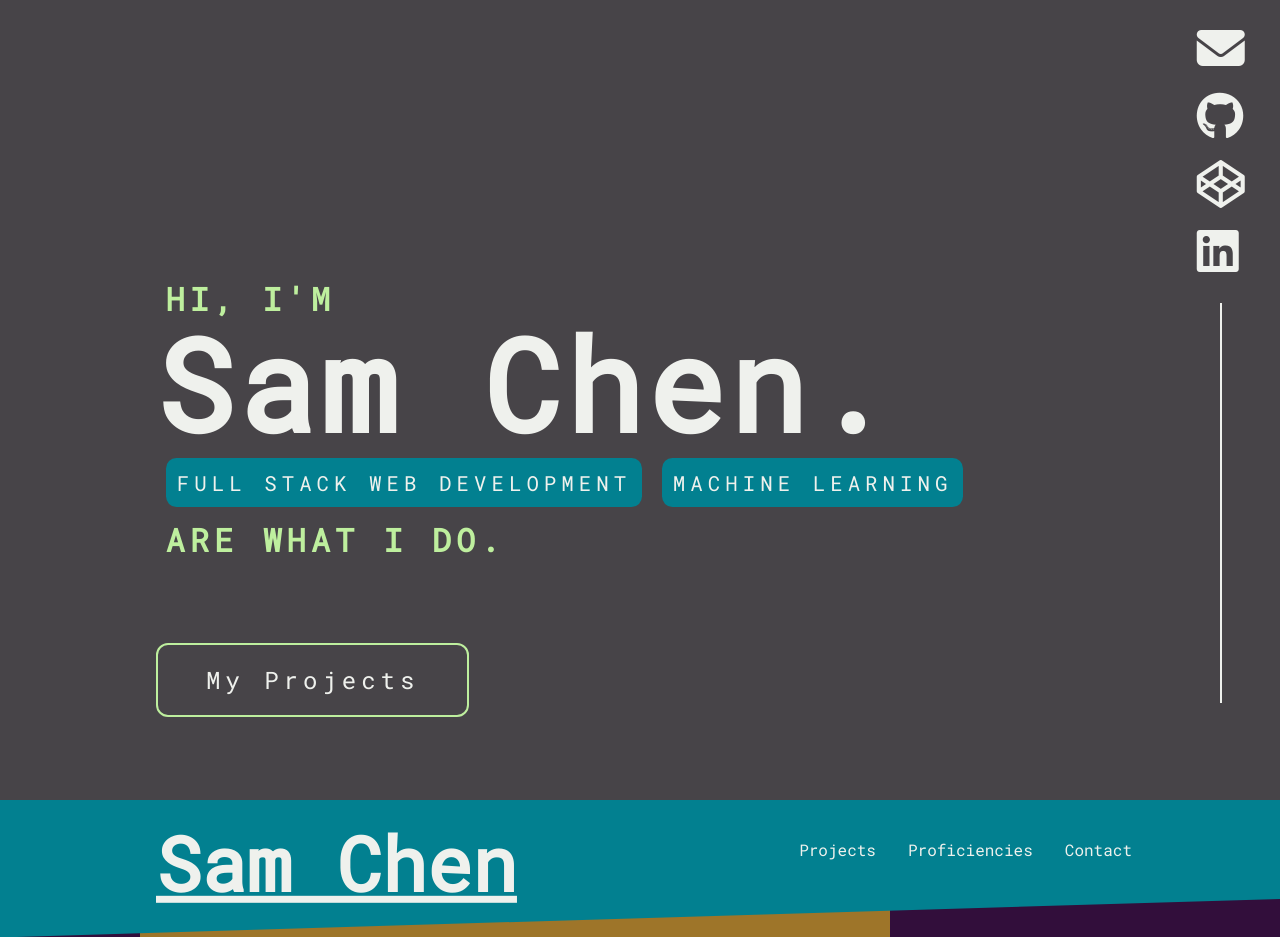
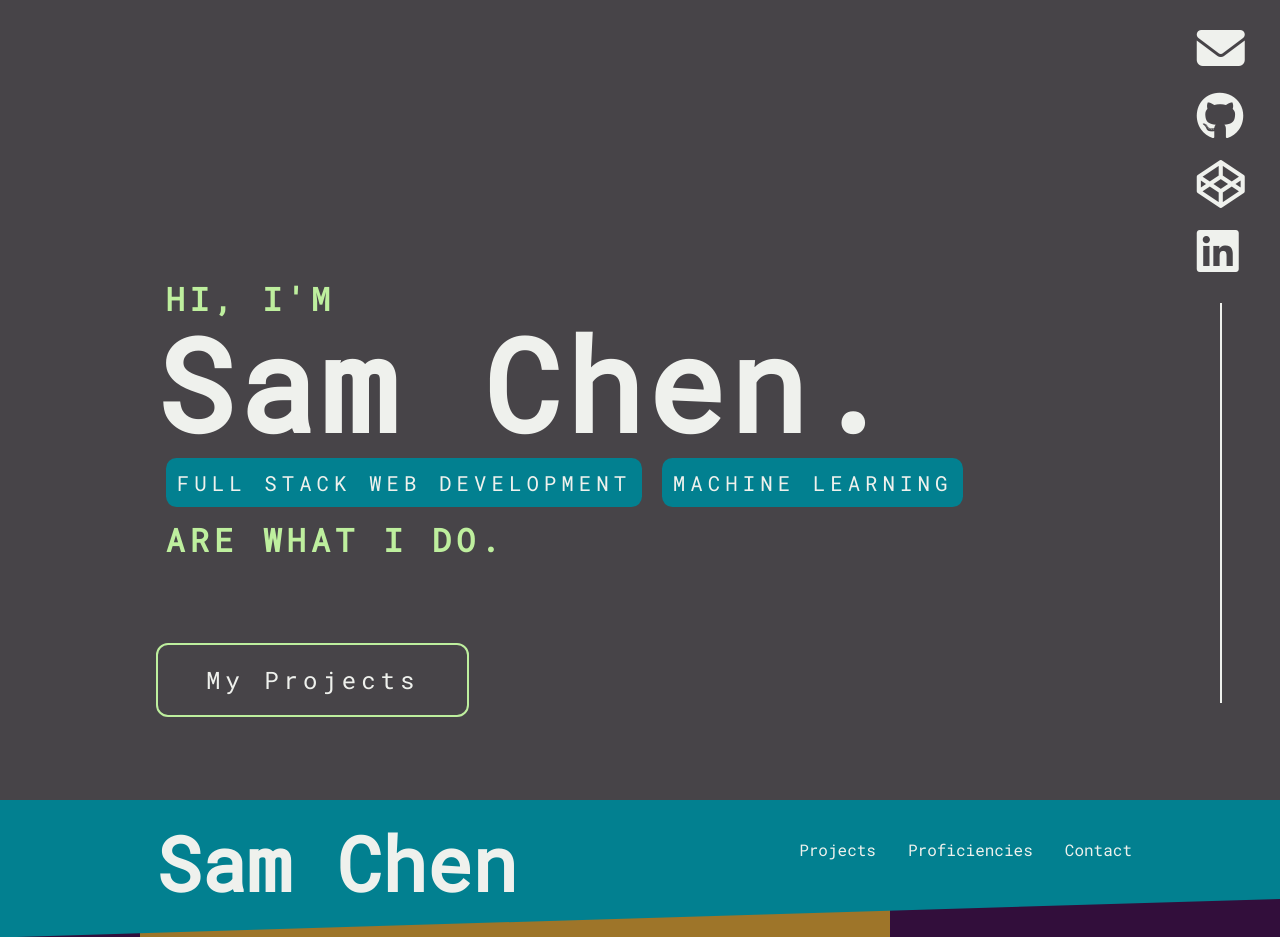
Before and after one commit to samchencode/v1, a Vue app: page / in a window 1280 px wide. Shown: the top 937 px of the page. Built offline with nearby package versions, Linux system fonts and the light colour scheme; no server answers; grey boxes are pictures that could not be loaded.

Commit message:
added animation to logo

```diff
--- a/src/components/NavBar.vue
+++ b/src/components/NavBar.vue
@@ -167,6 +167,36 @@ export default {
     padding: 0 var(--spacer);
   }
 
+  .sitenav__logo a {
+    text-decoration: none;
+    cursor: default;
+    position: relative;
+  }
+
+  .sitenav__logo a:hover,
+  .sitenav__logo a:focus {
+    color: var(--color-white);
+    outline: none;
+  }
+
+  .sitenav__logo a::before,
+  .sitenav__logo a::before {
+    content: '';
+    position: absolute;
+    top: 0;
+    bottom: 0.1em;
+    right: 0;
+    left: 0;
+    border-bottom: 0.1em solid var(--color-white);
+    transform: scale(0, 1);
+    transition: transform var(--ease-primary) var(--duration-short);
+  }
+
+  .sitenav__logo a:hover::before,
+  .sitenav__logo a:focus::before {
+    transform: scale(0.8, 1);
+  }
+
   .sitenav__list {
     position: static;
     width: auto;
```
